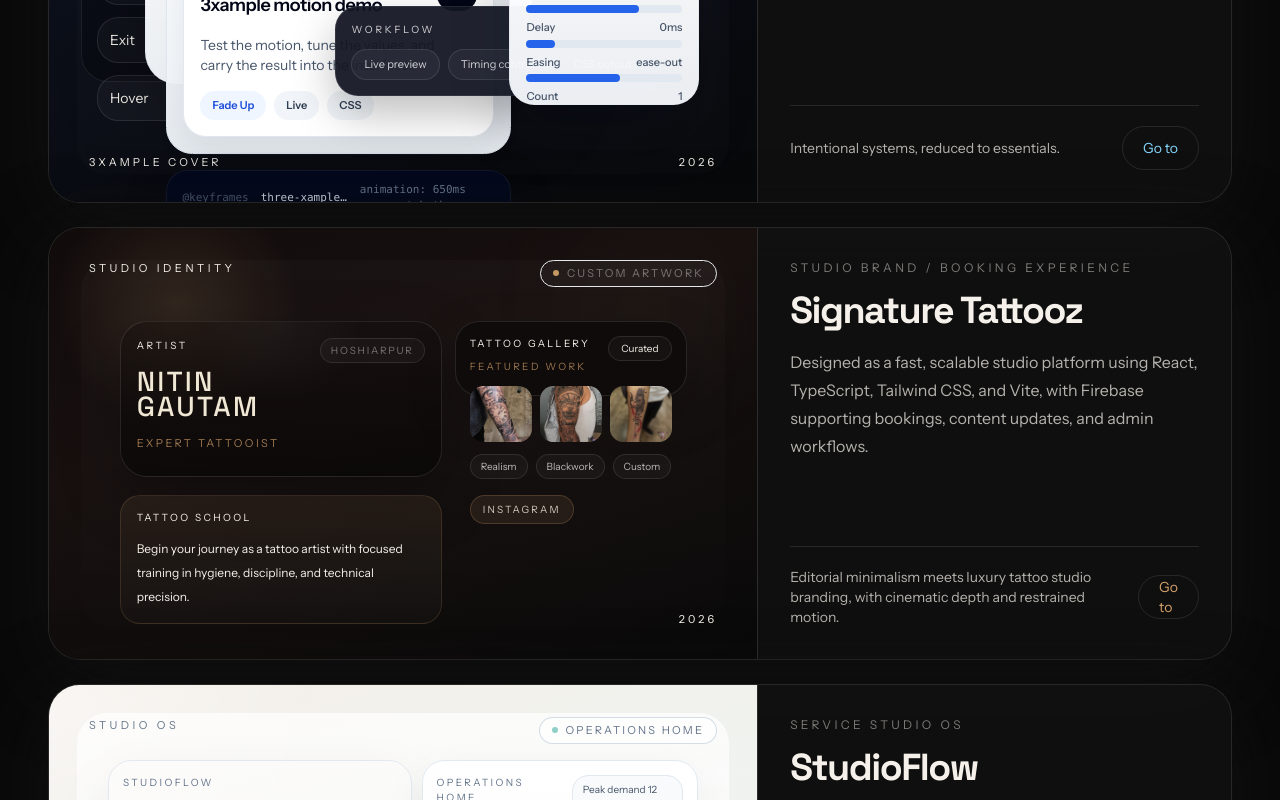
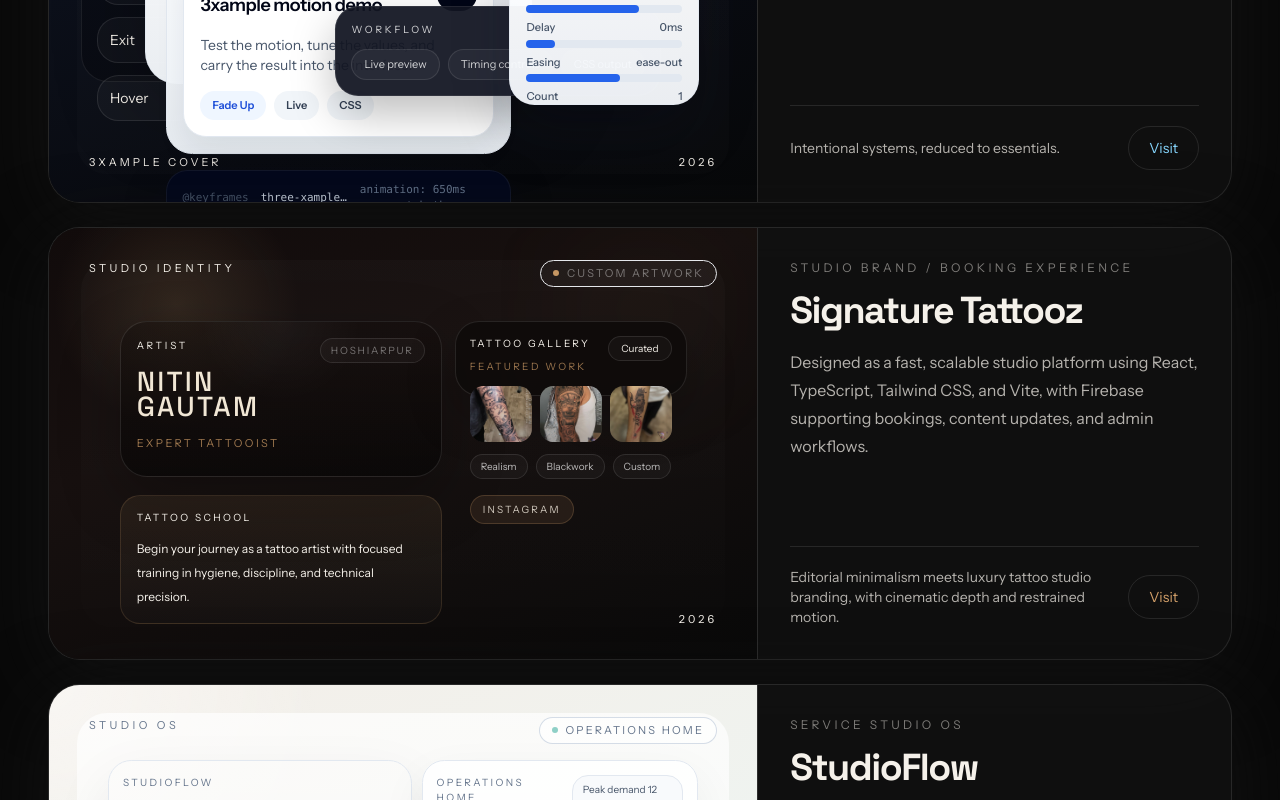
Before and after one commit to ankygautam/ankygautamv2, a React (Vite) app: page / in a window 1280 px wide. Shown: the part 1500-2300 px from the top of the page. Built offline with nearby package versions, Linux system fonts and the light colour scheme.

Commit message:
Update project CTA label

```diff
--- a/src/components/ProjectCard.tsx
+++ b/src/components/ProjectCard.tsx
@@ -42,14 +42,14 @@ export function ProjectCard({ project, index }: ProjectCardProps) {
                 className="inline-flex h-11 items-center rounded-full border border-white/10 px-5 text-text transition-all duration-300 group-hover:border-white/20 group-hover:bg-white/5"
                 style={{ color: project.palette.accent }}
               >
-                Go to
+                Visit
               </a>
             ) : (
               <span
                 className="inline-flex h-11 items-center rounded-full border border-white/10 px-5 text-text transition-all duration-300 group-hover:border-white/20 group-hover:bg-white/5"
                 style={{ color: project.palette.accent }}
               >
-                Go to
+                Visit
               </span>
             )}
           </div>
```
